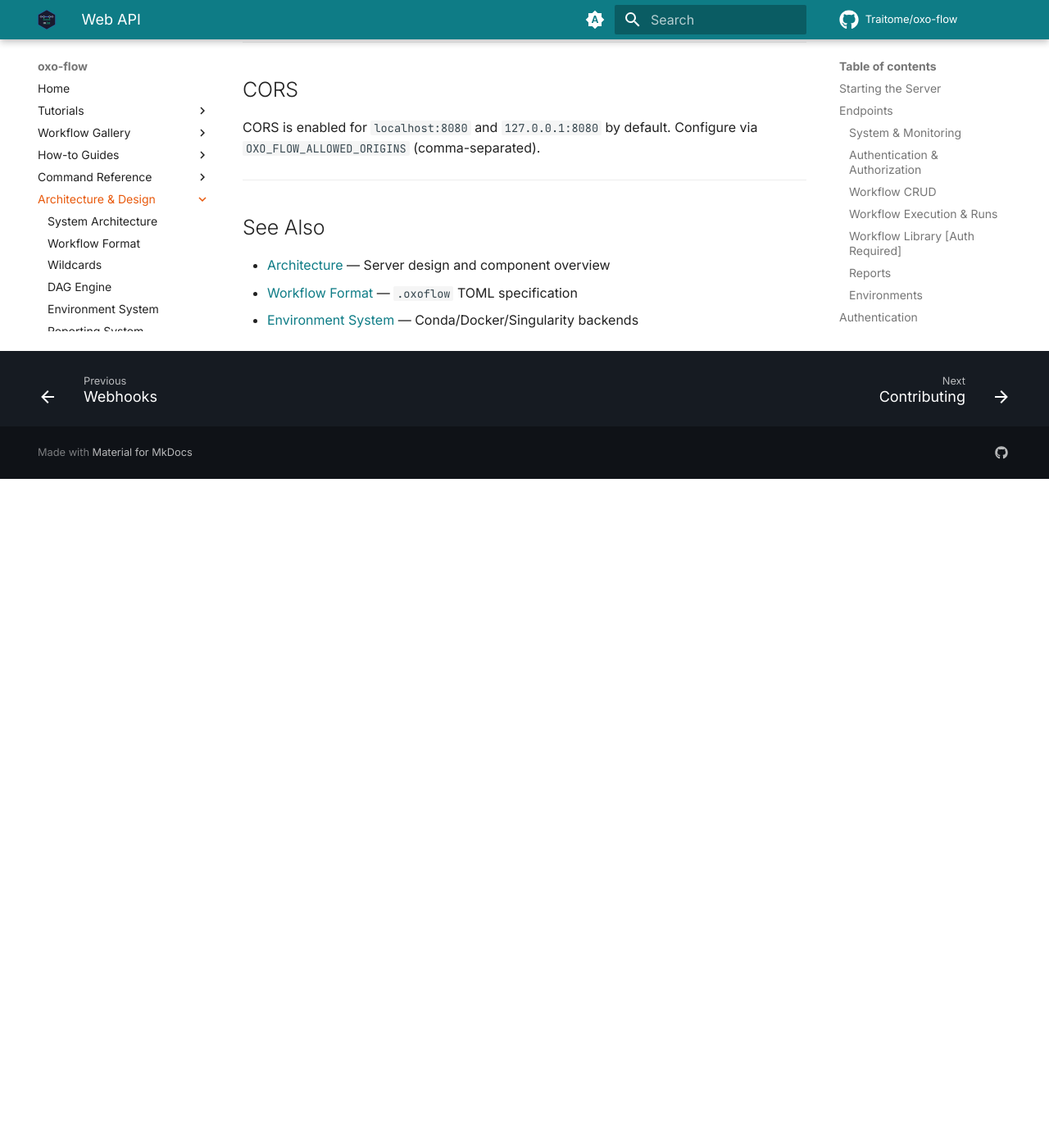
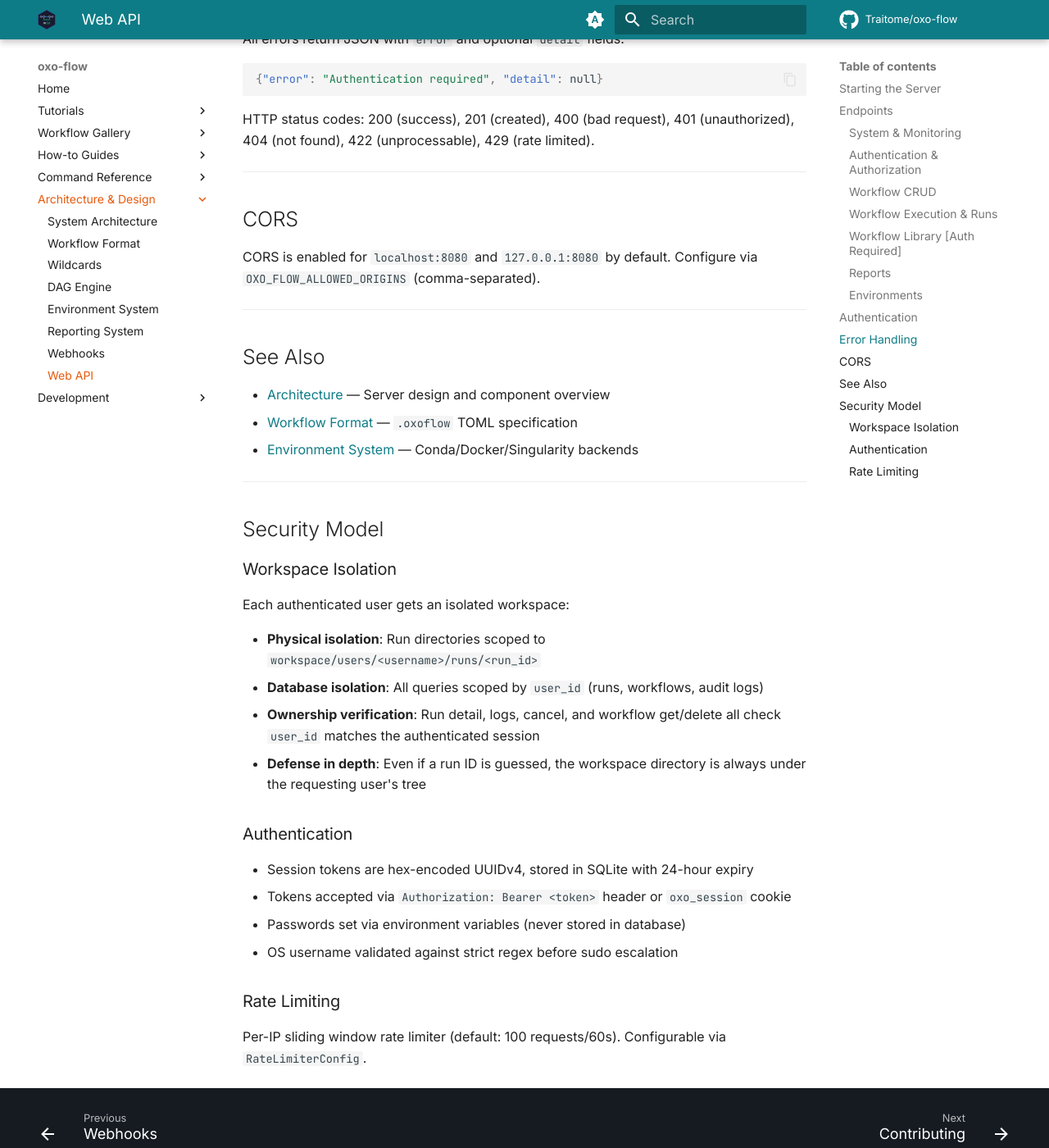
Before and after one commit to Traitome/oxo-flow, an MkDocs documentation site: the page built from docs/guide/src/reference/web-api.md, in a window 1280 px wide and 1400 px high, scrolled down 7157 px. Shown: the whole window at 82% size. Built offline with MkDocs 1.6.1 and Material for MkDocs 9.7.7, drawn with Linux system fonts in a browser that asks for light colours; comment, search, counter and statistics services are not loaded; before the commit the page ends 7741 px from its top, so only the background shows below that; some of the changed text lies outside the part shown.

Commit message:
docs(web): add security model and DELETE endpoint to web API docs
- Document workspace isolation model (physical + DB + ownership checks)
- Document authentication security (UUIDv4 tokens, env-var passwords, regex validation)
- Document rate limiting (per-IP sliding window)
- Add DELETE /api/workflows/saved/{id} endpoint documentation

Co-Authored-By: Claude Opus 4.7 <noreply@anthropic.com>

````diff
--- a/docs/guide/src/reference/web-api.md
+++ b/docs/guide/src/reference/web-api.md
@@ -262,6 +262,13 @@ Authorization: Bearer <token>
 ```
 Returns full workflow detail including TOML content.
 
+#### Delete Saved Workflow
+```
+DELETE /api/workflows/saved/{id}
+Authorization: Bearer <token>
+```
+Deletes the workflow. Returns `{"status":"deleted"}`. Ownership verified.
+
 ---
 
 ### Reports
@@ -319,3 +326,27 @@ CORS is enabled for `localhost:8080` and `127.0.0.1:8080` by default. Configure
 - [Architecture](architecture.md) — Server design and component overview
 - [Workflow Format](workflow-format.md) — `.oxoflow` TOML specification
 - [Environment System](environment-system.md) — Conda/Docker/Singularity backends
+
+---
+
+## Security Model
+
+### Workspace Isolation
+
+Each authenticated user gets an isolated workspace:
+
+- **Physical isolation**: Run directories scoped to `workspace/users/<username>/runs/<run_id>`
+- **Database isolation**: All queries scoped by `user_id` (runs, workflows, audit logs)
+- **Ownership verification**: Run detail, logs, cancel, and workflow get/delete all check `user_id` matches the authenticated session
+- **Defense in depth**: Even if a run ID is guessed, the workspace directory is always under the requesting user's tree
+
+### Authentication
+
+- Session tokens are hex-encoded UUIDv4, stored in SQLite with 24-hour expiry
+- Tokens accepted via `Authorization: Bearer <token>` header or `oxo_session` cookie
+- Passwords set via environment variables (never stored in database)
+- OS username validated against strict regex before sudo escalation
+
+### Rate Limiting
+
+Per-IP sliding window rate limiter (default: 100 requests/60s). Configurable via `RateLimiterConfig`.
````
